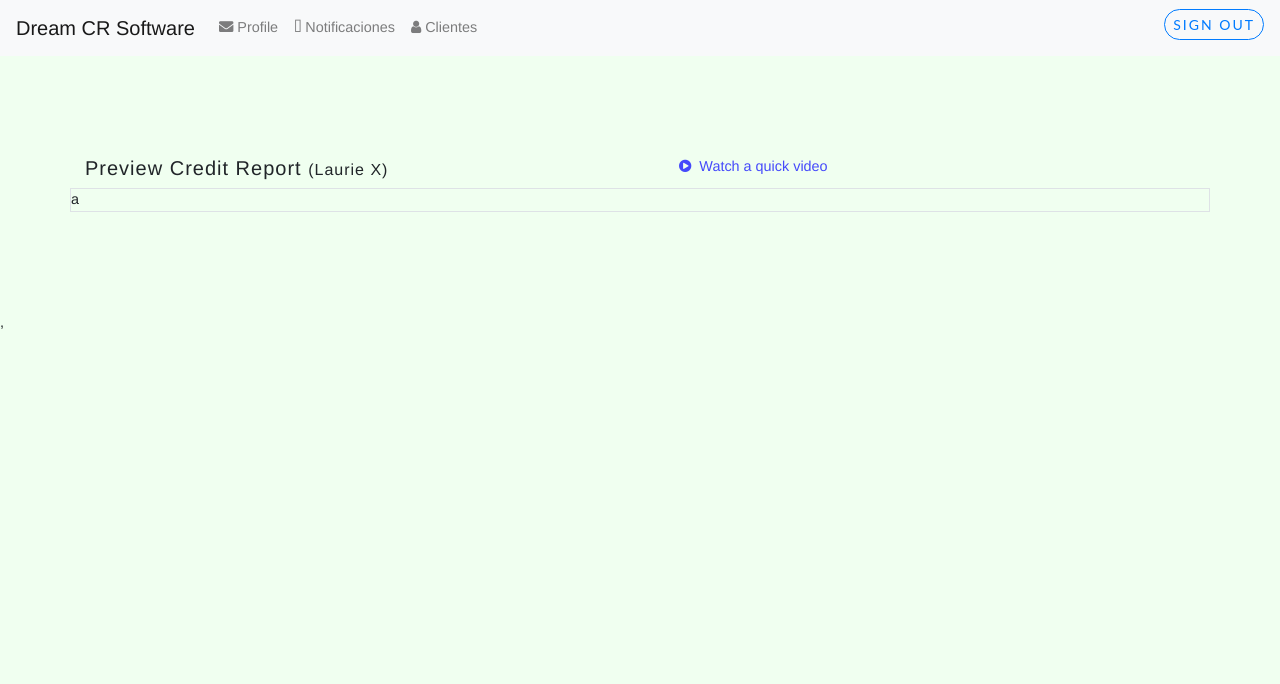
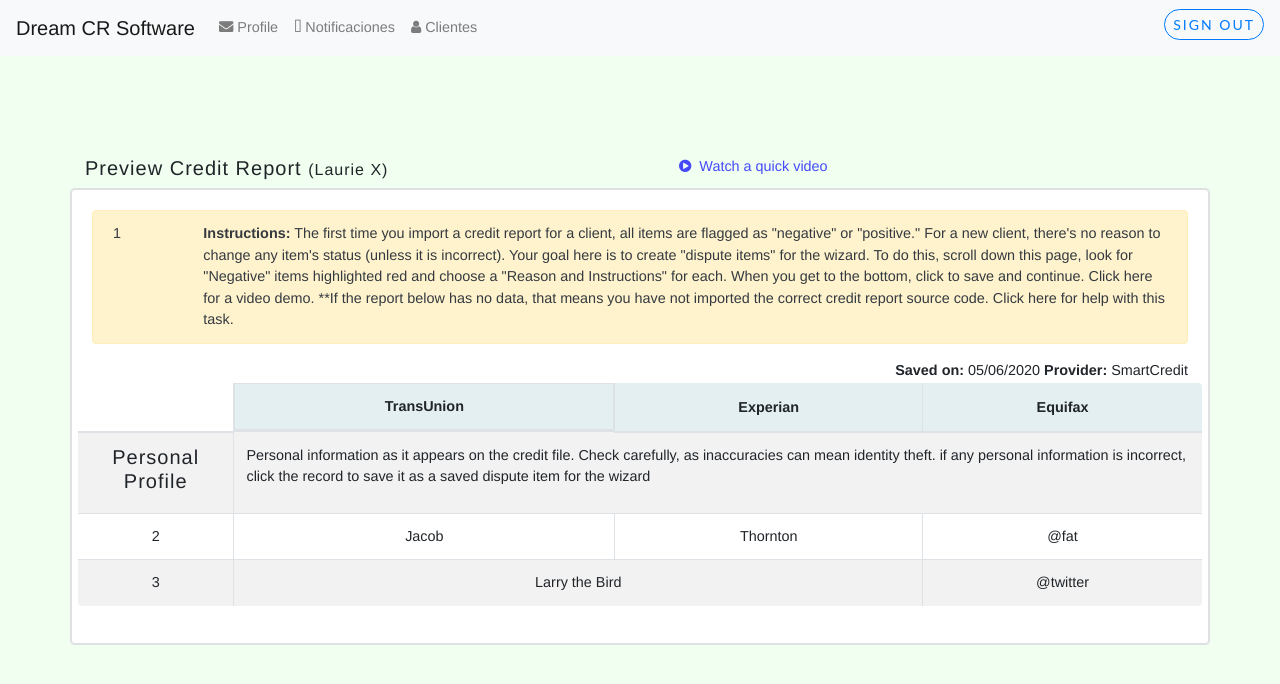
Before and after one commit to Wadprog/RepairCredit-, a React (Create React App) app in the folder client/: page /credit-report/1 in a window 1280 px wide. Shown: the top 684 px of the page. Built offline with nearby package versions, Linux system fonts and the light colour scheme.

Commit message:
added all

```diff
--- a/client/src/Pages/CreditReport/CreditReport.js
+++ b/client/src/Pages/CreditReport/CreditReport.js
@@ -1,6 +1,6 @@
 import React from "react";
 import { connect } from "react-redux";
-import { Row, Col, Button } from "react-bootstrap";
+import { Row, Col, Card, Button, Alert, Table } from "react-bootstrap";
 import { Link } from "react-router-dom";
 
 export const CreditReport = () => {
@@ -21,7 +21,78 @@ export const CreditReport = () => {
           </span>
         </Col>
       </Row>
-      <Row className='border'> a</Row>
+      <Row className='border rounded p-0'>
+        <Col className=' p-0'>
+          <Card>
+            <Card.Body>
+              <Alert variant='warning' className='text-dark'>
+                <Row>
+                  <Col>1</Col>
+                  <Col xs={11}>
+                    <b>Instructions:</b> The first time you import a credit
+                    report for a client, all items are flagged as "negative" or
+                    "positive." For a new client, there's no reason to change
+                    any item's status (unless it is incorrect). Your goal here
+                    is to create "dispute items" for the wizard. To do this,
+                    scroll down this page, look for "Negative" items highlighted
+                    red and choose a "Reason and Instructions" for each. When
+                    you get to the bottom, click to save and continue. Click
+                    here for a video demo. **If the report below has no data,
+                    that means you have not imported the correct credit report
+                    source code. Click here for help with this task.
+                  </Col>
+                </Row>
+              </Alert>
+              <Row>
+                <Col className='text-right  ' xs={{ span: 6, offset: 6 }}>
+                  <b>Saved on:</b> 05/06/2020 <b>Provider:</b> SmartCredit
+                </Col>
+              </Row>
+
+              <Row>
+                <Table striped bordered hover size='md' className='text-center'>
+                  <thead>
+                    <tr>
+                      <th className='bg-white'></th>
+                      <th className='d-flex justify-content-center'>
+                        TransUnion
+                      </th>
+                      <th className='text-center'>Experian</th>
+                      <th className='text-center'>Equifax</th>
+                    </tr>
+                  </thead>
+                  <tbody>
+                    <tr>
+                      <td>
+                        <h5>Personal Profile</h5>
+                      </td>
+                      <td colspan='3' className='text-left'>
+                        {" "}
+                        Personal information as it appears on the credit file.
+                        Check carefully, as inaccuracies can mean identity
+                        theft. if any personal information is incorrect, click
+                        the record to save it as a saved dispute item for the
+                        wizard
+                      </td>
+                    </tr>
+                    <tr>
+                      <td>2</td>
+                      <td>Jacob</td>
+                      <td>Thornton</td>
+                      <td>@fat</td>
+                    </tr>
+                    <tr>
+                      <td>3</td>
+                      <td colSpan='2'>Larry the Bird</td>
+                      <td>@twitter</td>
+                    </tr>
+                  </tbody>
+                </Table>
+              </Row>
+            </Card.Body>
+          </Card>
+        </Col>
+      </Row>
     </div>
   );
 };
```
